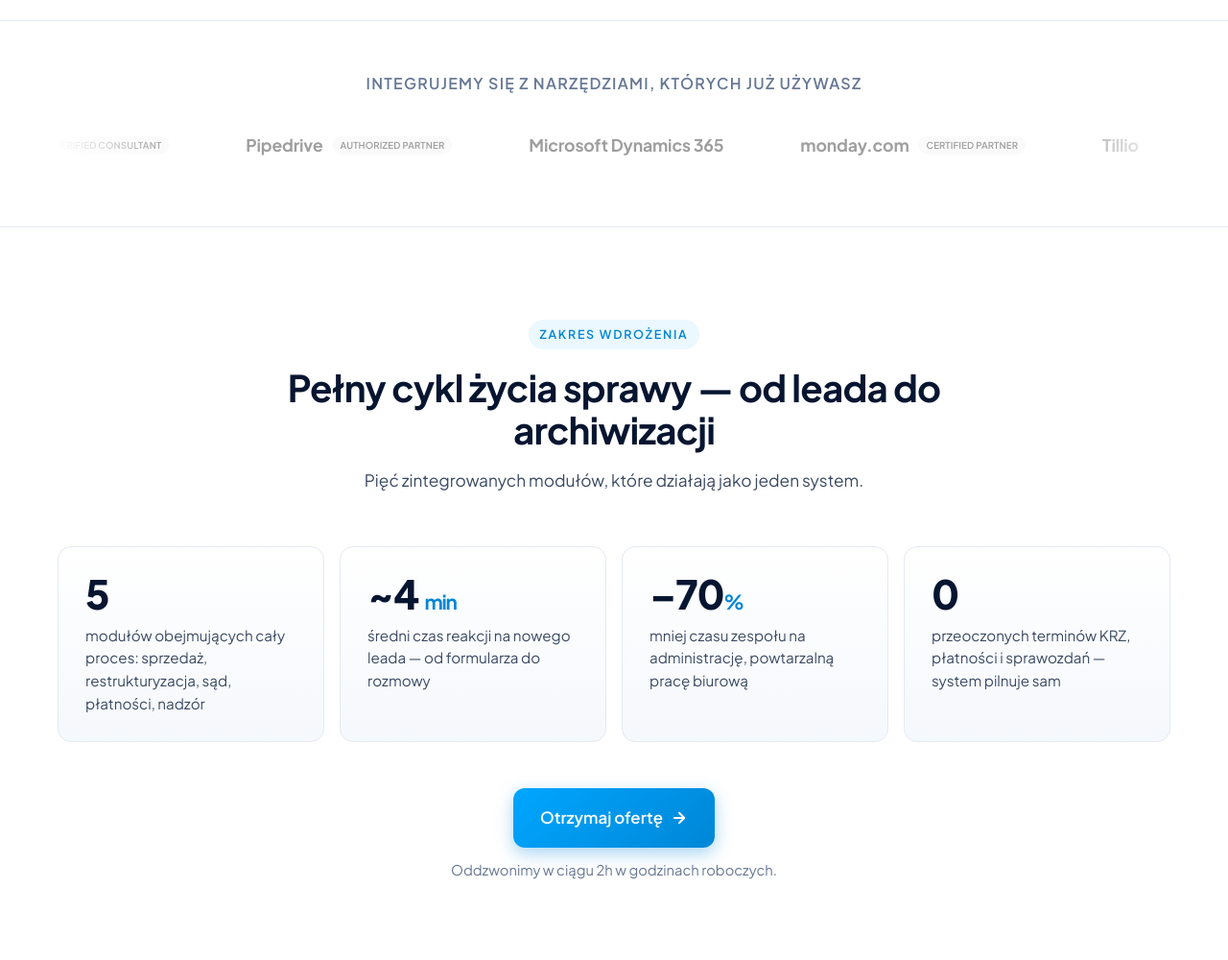
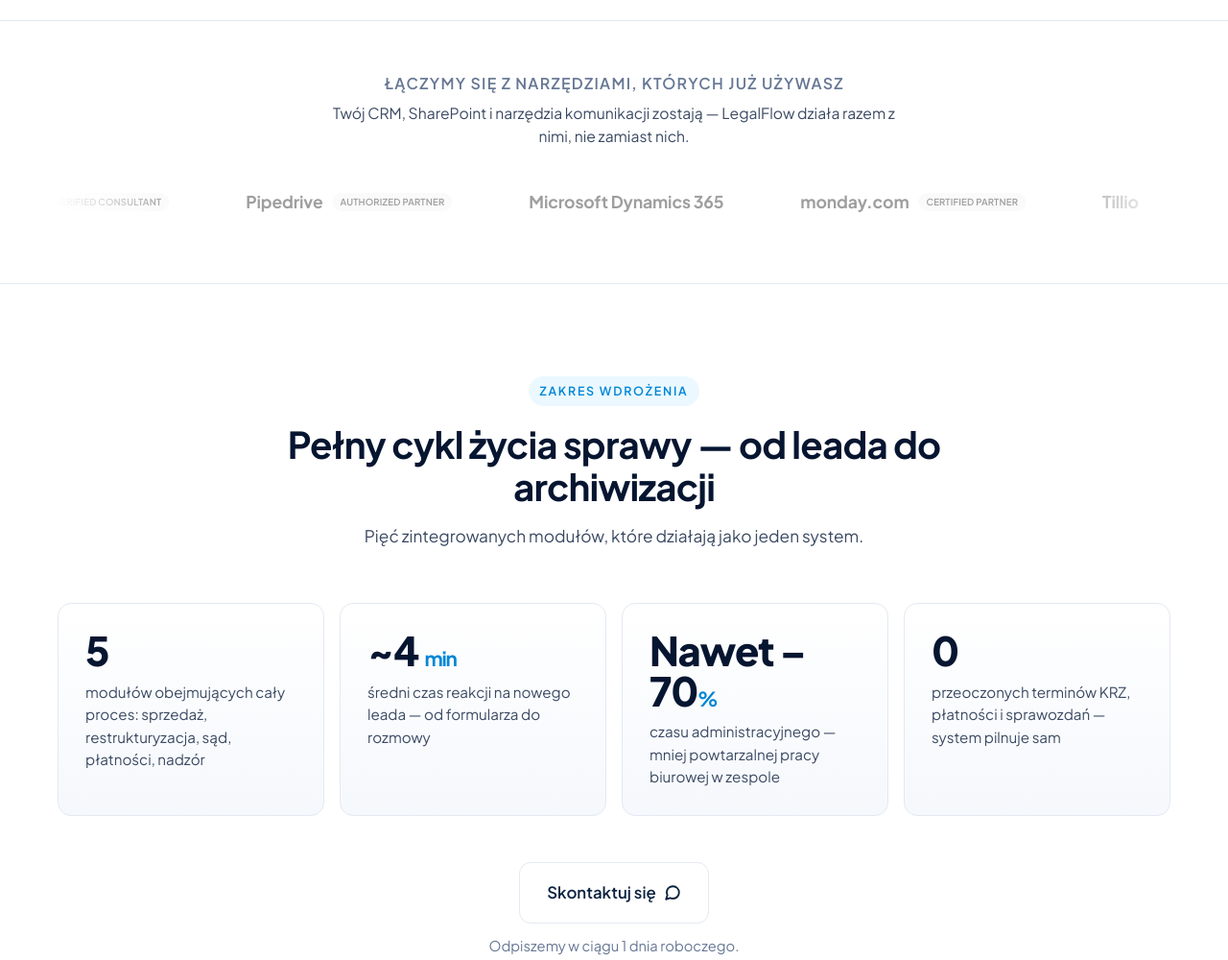
Before and after one commit to boosterai-pl/RestrukturyzacjaLandingPage, a website: page Strona/index.html in a window 1280 px wide. Shown: the part 1038-2038 px from the top of the page at 96% size. Drawn offline with Linux system fonts and the light colour scheme.

Commit message:
copy: integracje subheadline, metryka -70%, ujednolicenie CTA (Zobacz demo / Skontaktuj sie)

```diff
--- a/Strona/index.html
+++ b/Strona/index.html
@@ -297,7 +297,11 @@
   .integrations h2 {
     text-align: center; font-size: 1rem; font-weight: 600;
     color: var(--ink-500); letter-spacing: .08em; text-transform: uppercase;
-    margin-bottom: 28px;
+    margin-bottom: 10px;
+  }
+  .integrations-sub {
+    text-align: center; max-width: 620px; margin: 0 auto 28px;
+    color: var(--ink-700); font-size: .98rem; line-height: 1.55;
   }
   .logos-viewport { overflow: hidden; position: relative; mask-image: linear-gradient(90deg, transparent 0, black 10%, black 90%, transparent 100%); -webkit-mask-image: linear-gradient(90deg, transparent 0, black 10%, black 90%, transparent 100%); }
   .logos-track {
@@ -682,11 +686,11 @@
     </nav>
 
     <a class="btn btn-primary header-cta"
-       href="https://cal.com/szymon-bazan-iahn2z/30min"
+       href="https://cal.com/szymon-bazan-iahn2z/15min"
        target="_blank" rel="noopener"
        data-cta="header">
-      Omów wdrożenie
-      <svg width="16" height="16" viewBox="0 0 24 24" fill="none" stroke="currentColor" stroke-width="2.5" stroke-linecap="round" stroke-linejoin="round" aria-hidden="true"><line x1="5" y1="12" x2="19" y2="12"/><polyline points="12 5 19 12 12 19"/></svg>
+      Zobacz demo
+      <svg width="16" height="16" viewBox="0 0 24 24" fill="none" stroke="currentColor" stroke-width="2.5" stroke-linecap="round" stroke-linejoin="round" aria-hidden="true"><polygon points="5 3 19 12 5 21 5 3"/></svg>
     </a>
 
     <button class="mobile-toggle" aria-expanded="false" aria-controls="mobile-menu" aria-label="Otwórz menu">
@@ -704,10 +708,10 @@
       <a href="#korzysci">Korzyści</a>
     </nav>
     <a class="btn btn-primary"
-       href="https://cal.com/szymon-bazan-iahn2z/30min"
+       href="https://cal.com/szymon-bazan-iahn2z/15min"
        target="_blank" rel="noopener"
        data-cta="mobile-menu">
-      Omów wdrożenie →
+      Zobacz demo →
     </a>
   </div>
 </header>
@@ -804,7 +808,10 @@
      ============================================================ -->
 <section class="integrations" aria-label="Integracje">
   <div class="container">
-    <h2>Integrujemy się z narzędziami, których już używasz</h2>
+    <h2>Łączymy się z narzędziami, których już używasz</h2>
+    <p class="integrations-sub">
+      Twój CRM, SharePoint i narzędzia komunikacji zostają — LegalFlow działa razem z nimi, nie zamiast nich.
+    </p>
     <div class="logos-viewport">
       <div class="logos-track" id="logos-track">
         <!-- Zestaw A -->
@@ -847,8 +854,8 @@
         <div class="metric-lbl">średni czas reakcji na nowego leada — od formularza do rozmowy</div>
       </div>
       <div class="metric-card">
-        <div class="metric-num">–70<small>%</small></div>
-        <div class="metric-lbl">mniej czasu zespołu na administrację, powtarzalną pracę biurową</div>
+        <div class="metric-num">Nawet&nbsp;–70<small>%</small></div>
+        <div class="metric-lbl">czasu administracyjnego — mniej powtarzalnej pracy biurowej w zespole</div>
       </div>
       <div class="metric-card">
         <div class="metric-num">0</div>
@@ -857,13 +864,13 @@
     </div>
 
     <div class="inline-cta">
-      <button type="button" class="btn btn-primary btn-lg"
+      <button type="button" class="btn btn-ghost btn-lg"
               data-modal-open="offer-modal"
-              data-cta="after-scope-offer">
-        Otrzymaj ofertę
-        <svg width="18" height="18" viewBox="0 0 24 24" fill="none" stroke="currentColor" stroke-width="2.5" stroke-linecap="round" stroke-linejoin="round" aria-hidden="true"><line x1="5" y1="12" x2="19" y2="12"/><polyline points="12 5 19 12 12 19"/></svg>
+              data-cta="after-scope-contact">
+        Skontaktuj się
+        <svg width="18" height="18" viewBox="0 0 24 24" fill="none" stroke="currentColor" stroke-width="2.5" stroke-linecap="round" stroke-linejoin="round" aria-hidden="true"><path d="M21 11.5a8.38 8.38 0 0 1-.9 3.8 8.5 8.5 0 0 1-7.6 4.7 8.38 8.38 0 0 1-3.8-.9L3 21l1.9-5.7a8.38 8.38 0 0 1-.9-3.8 8.5 8.5 0 0 1 4.7-7.6 8.38 8.38 0 0 1 3.8-.9h.5a8.48 8.48 0 0 1 8 8v.5z"/></svg>
       </button>
-      <div class="hint">Oddzwonimy w ciągu 2h w godzinach roboczych.</div>
+      <div class="hint">Odpiszemy w ciągu 1 dnia roboczego.</div>
     </div>
   </div>
 </section>
```
